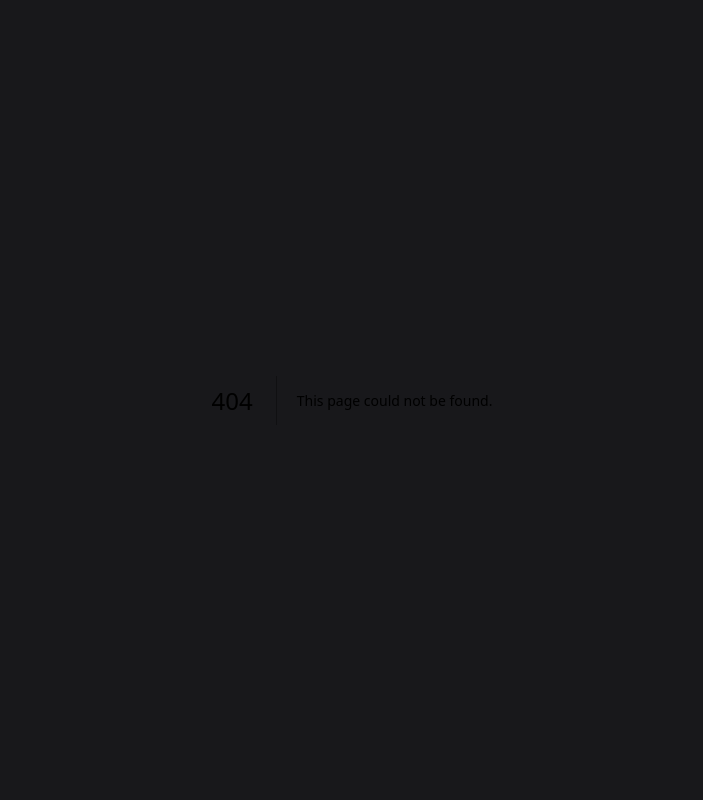
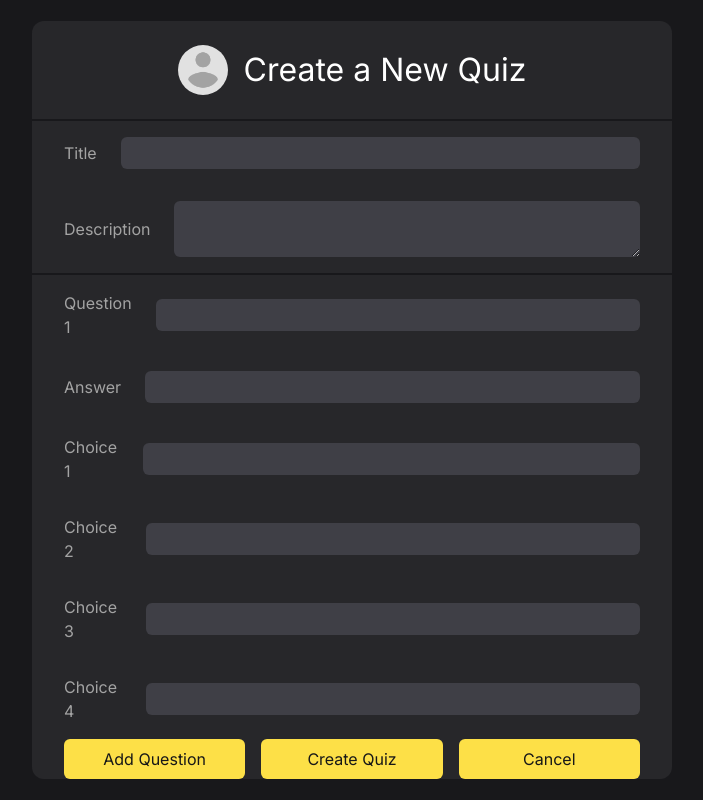
Before and after one commit to jane-does-coding/MyQuizlet, a Next.js app: page /create-quiz in a window 1280 px wide. Before the commit this address had no page. Shown: the whole page, without its empty margins (288-991 px from the left). Built offline with nearby package versions, Linux system fonts and the light colour scheme.

Commit message:
create quiz

```diff
--- /dev/null
+++ b/app/(pages)/create-quiz/page.tsx
@@ -0,0 +1,188 @@
+"use client";
+import React, { useState } from "react";
+import { useRouter } from "next/navigation";
+
+const CreateQuiz = () => {
+	const [title, setTitle] = useState("");
+	const [description, setDescription] = useState("");
+	const [questions, setQuestions] = useState([
+		{ questionText: "", answer: "", answerChoices: ["", "", "", ""] },
+	]);
+
+	const router = useRouter();
+
+	const addQuestion = () => {
+		setQuestions([
+			...questions,
+			{ questionText: "", answer: "", answerChoices: ["", "", "", ""] },
+		]);
+	};
+
+	const handleQuestionChange = (index, field, value) => {
+		const newQuestions = [...questions];
+		newQuestions[index][field] = value;
+		setQuestions(newQuestions);
+	};
+
+	const handleAnswerChoiceChange = (qIndex, cIndex, value) => {
+		const newQuestions = [...questions];
+		newQuestions[qIndex].answerChoices[cIndex] = value;
+		setQuestions(newQuestions);
+	};
+
+	const handleSubmit = async (e) => {
+		e.preventDefault();
+		const response = await fetch("/api/create-quiz", {
+			method: "POST",
+			headers: {
+				"Content-Type": "application/json",
+			},
+			body: JSON.stringify({ title, description, questions }),
+		});
+		if (response.ok) {
+			alert("Quiz created successfully!");
+		} else {
+			alert("Failed to create quiz.");
+		}
+	};
+
+	return (
+		<div className="w-screen h-screen flex items-center justify-center">
+			<div className="w-full md:w-[50vw] h-auto bg-zinc-800 rounded-xl">
+				<h1 className="mx-auto text-white text-center flex items-center justify-center text-[2rem] mt-6 mb-6">
+					<img
+						src="/avatar.png"
+						className="w-[50px] h-[50px] rounded-full object-cover mr-4"
+						alt="Profile Avatar"
+					/>
+					Create a New Quiz
+				</h1>
+				<div className="w-full border-t-2 border-zinc-900 mb-auto">
+					<form onSubmit={handleSubmit}>
+						<div className="flex items-center pb-4 pt-4 w-[90%] mx-auto gap-6">
+							<label htmlFor="title" className="text-neutral-400">
+								Title
+							</label>
+							<input
+								type="text"
+								id="title"
+								name="title"
+								value={title}
+								onChange={(e) => setTitle(e.target.value)}
+								className="text-neutral-200 bg-zinc-700 rounded-md px-2 py-1 w-full"
+								required
+							/>
+						</div>
+						<div className="flex items-center pb-4 pt-4 w-[90%] mx-auto gap-6">
+							<label htmlFor="description" className="text-neutral-400">
+								Description
+							</label>
+							<textarea
+								id="description"
+								name="description"
+								value={description}
+								onChange={(e) => setDescription(e.target.value)}
+								className="text-neutral-200 bg-zinc-700 rounded-md px-2 py-1 w-full"
+								required
+							></textarea>
+						</div>
+						{questions.map((question, qIndex) => (
+							<div key={qIndex} className="border-t-2 border-zinc-900">
+								<div className="flex items-center pb-4 pt-4 w-[90%] mx-auto gap-6">
+									<label
+										htmlFor={`question-${qIndex}`}
+										className="text-neutral-400"
+									>
+										Question {qIndex + 1}
+									</label>
+									<input
+										type="text"
+										id={`question-${qIndex}`}
+										name={`question-${qIndex}`}
+										value={question.questionText}
+										onChange={(e) =>
+											handleQuestionChange(
+												qIndex,
+												"questionText",
+												e.target.value
+											)
+										}
+										className="text-neutral-200 bg-zinc-700 rounded-md px-2 py-1 w-full"
+										required
+									/>
+								</div>
+								<div className="flex items-center pb-4 pt-4 w-[90%] mx-auto gap-6">
+									<label
+										htmlFor={`answer-${qIndex}`}
+										className="text-neutral-400"
+									>
+										Answer
+									</label>
+									<input
+										type="text"
+										id={`answer-${qIndex}`}
+										name={`answer-${qIndex}`}
+										value={question.answer}
+										onChange={(e) =>
+											handleQuestionChange(qIndex, "answer", e.target.value)
+										}
+										className="text-neutral-200 bg-zinc-700 rounded-md px-2 py-1 w-full"
+										required
+									/>
+								</div>
+								{question.answerChoices.map((choice, cIndex) => (
+									<div
+										className="flex items-center pb-4 pt-4 w-[90%] mx-auto gap-6"
+										key={cIndex}
+									>
+										<label
+											htmlFor={`choice-${qIndex}-${cIndex}`}
+											className="text-neutral-400"
+										>
+											Choice {cIndex + 1}
+										</label>
+										<input
+											type="text"
+											id={`choice-${qIndex}-${cIndex}`}
+											name={`choice-${qIndex}-${cIndex}`}
+											value={choice}
+											onChange={(e) =>
+												handleAnswerChoiceChange(qIndex, cIndex, e.target.value)
+											}
+											className="text-neutral-200 bg-zinc-700 rounded-md px-2 py-1 w-full"
+											required
+										/>
+									</div>
+								))}
+							</div>
+						))}
+						<div className="flex gap-4 w-[90%] mx-auto mt-auto">
+							<button
+								type="button"
+								onClick={addQuestion}
+								className="transition rounded-md px-4 py-2 bg-yellow-300 hover:bg-yellow-300/75 text-neutral-900 w-full"
+							>
+								Add Question
+							</button>
+							<button
+								type="submit"
+								className="transition rounded-md px-4 py-2 bg-yellow-300 hover:bg-yellow-300/75 text-neutral-900 w-full"
+							>
+								Create Quiz
+							</button>
+							<button
+								type="button"
+								className="transition rounded-md px-4 py-2 bg-yellow-300 hover:bg-yellow-300/75 text-neutral-900 w-full"
+								onClick={() => router.push("/")}
+							>
+								Cancel
+							</button>
+						</div>
+					</form>
+				</div>
+			</div>
+		</div>
+	);
+};
+
+export default CreateQuiz;
--- /dev/null
+++ b/app/api/create-quiz/route.ts
@@ -0,0 +1,30 @@
+import prisma from "@/app/libs/prismadb";
+import { NextResponse } from "next/server";
+
+export async function POST(req) {
+	const body = await req.json();
+	const { title, description, questions } = body;
+
+	try {
+		const newQuiz = await prisma.quiz.create({
+			data: {
+				title,
+				description,
+				questions: {
+					create: questions.map((q) => ({
+						questionText: q.questionText,
+						answer: q.answer,
+						answerChoices: q.answerChoices,
+					})),
+				},
+			},
+		});
+
+		return NextResponse.json(newQuiz);
+	} catch (error) {
+		return NextResponse.json(
+			{ error: "Failed to create quiz" },
+			{ status: 500 }
+		);
+	}
+}
--- a/app/components/GridCard.tsx
+++ b/app/components/GridCard.tsx
@@ -2,18 +2,18 @@ import React from "react";
 
 const GridCard = ({ card }: any) => {
 	return (
-		<div className="w-full bg-zinc-800 rounded-md py-4 pb-6 px-4">
+		<div className="w-full bg-zinc-800 rounded-md py-4 pb-6 px-4 hover:border-yellow-200 border-b-4 border-zinc-800 transition cursor-pointer">
 			<h2 className="text-neutral-100 mb-3 text-[1.25rem]">{card.title}</h2>
-			<span className="bg-yellow-300 text-neutral-800 px-2 py-[1px] rounded-full">
+			<span className="bg-yellow-300 text-neutral-800 px-2 py-[1px] rounded-full text-sm">
 				{card.cards} questions
 			</span>
 			<div className="flex gap-2 items-center justify-start mt-6">
 				<img
 					src="/avatar.png"
-					className="w-[30px] h-[30px] object-cover rounded-full"
+					className="w-[25px] h-[25px] object-cover rounded-full"
 					alt=""
 				/>
-				<h2 className="text-neutral-300">{card.author}</h2>
+				<h2 className="text-neutral-300 text-sm">{card.author}</h2>
 			</div>
 		</div>
 	);
```
Also changed, not shown: 1 other file (tests, documents, lock files or other folders).
